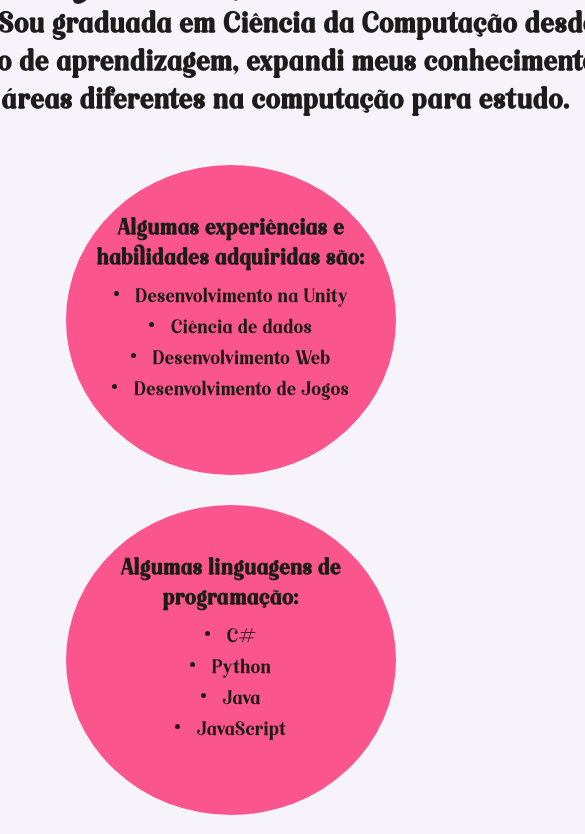
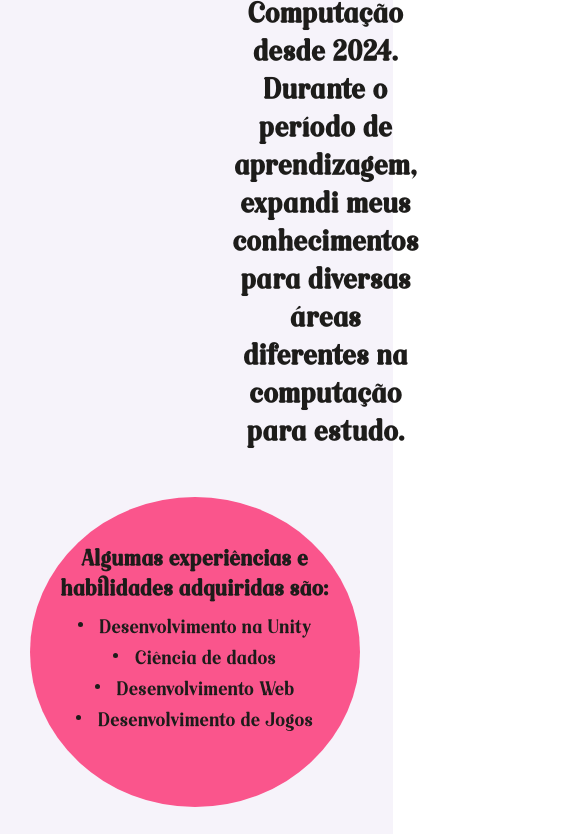
Before and after one commit to BlendaGabrielly/PT, a website: page index.html in a window 390 px wide. Shown: the part 253-1087 px from the top of the page, 585 px wide, since content can reach past the window. Drawn offline with nearby package versions, Linux system fonts and the light colour scheme.

Commit message:
Atualização Telas menores

```diff
--- a/index.html
+++ b/index.html
@@ -9,8 +9,8 @@
     <link rel="stylesheet" href="swiper-bundle.min.css">
     <script src="https://cdn.jsdelivr.net/npm/@emailjs/browser@3/dist/email.min.js"></script>
 </head>
+<body>
 
-<div>
 <header>
     <nav>
         <div class="User">
@@ -25,7 +25,6 @@
         </div>
     </nav>
 </header>
-
 <div class="Sobre_mim">
     <div class="Sobre">
         <div class="info">
@@ -231,7 +230,7 @@
 
 <div class="head_final">
     <H1>Obrigado pela visita!</H1>
+ </div>
 
-     </div>
 </body>
 </html>
--- a/styles.css
+++ b/styles.css
@@ -425,7 +425,6 @@ li {
 
 }
 /* Estilos para telas menores ou iguais a 768px */
-/* Estilos para telas menores ou iguais a 768px */
 @media only screen and (max-width: 768px) {
     /* Ajustes para o cabeçalho */
     header {
@@ -446,6 +445,7 @@ li {
     .Sobre {
         flex-direction: column;
         align-items: center;
+        display:flex;
     }
 
     /* Ajustes para as seções de habilidades */
@@ -504,5 +504,6 @@ li {
         padding: 10px; /* Adicione algum preenchimento interno */
         margin: 10px 0; /* Adicione uma margem para separá-la de outros elementos */
         text-align: center; /* Alinhe o texto ao centro */
+        display:flex;
     }
 }
```
Lines whose indentation alone changed are shown as unchanged.
